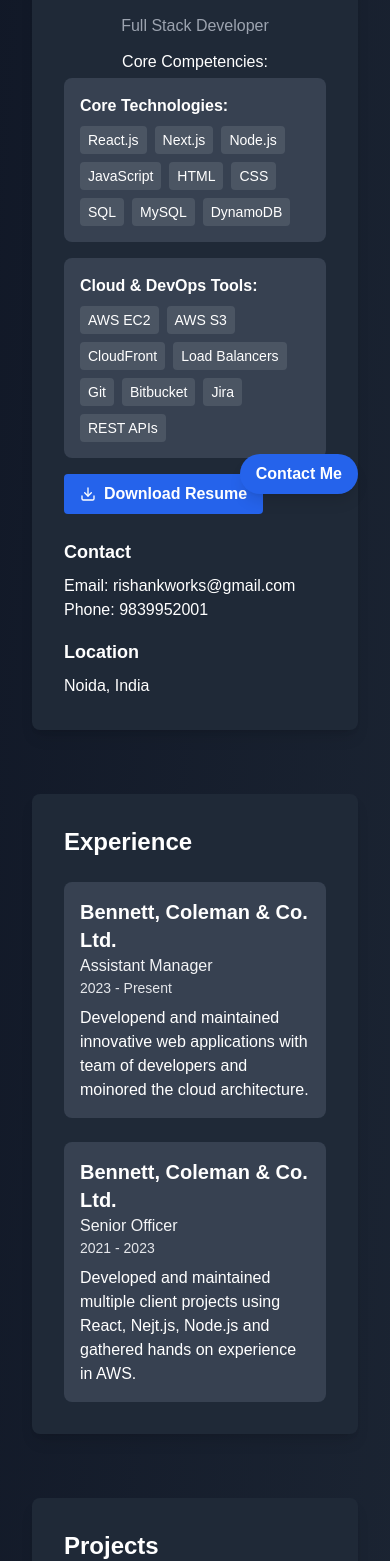
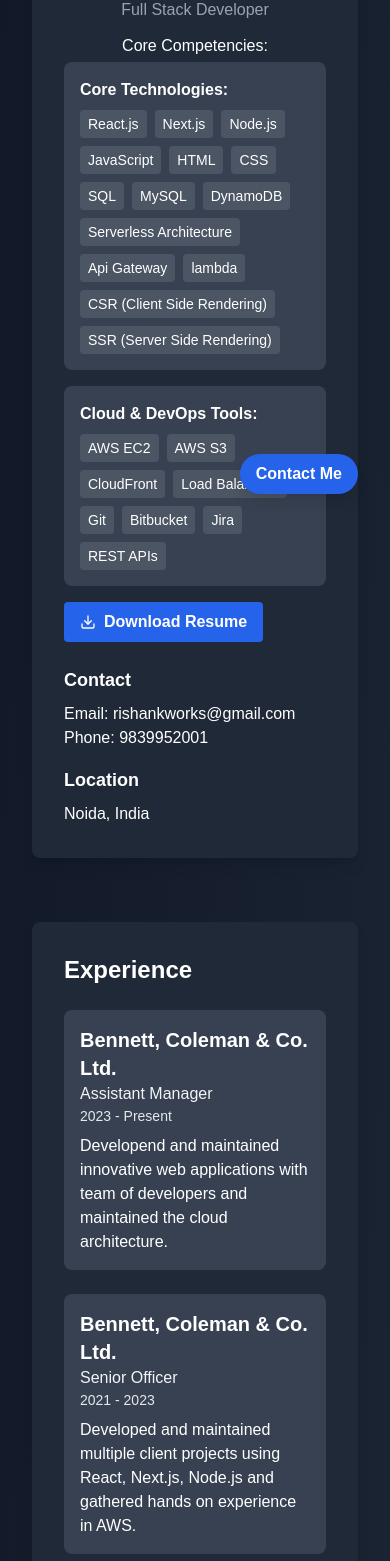
Before and after one commit to R-ishank/Portfolio, a Next.js app: page / in a window 390 px wide. Shown: the part 318-1879 px from the top of the page. Built offline with nearby package versions, Linux system fonts and the light colour scheme.

Commit message:
general image fix and adding new skills

```diff
--- a/src/app/components/Experience.tsx
+++ b/src/app/components/Experience.tsx
@@ -7,13 +7,13 @@
     company: 'Bennett, Coleman & Co. Ltd.',
     position: 'Assistant Manager',
     duration: '2023 - Present',
-    description: 'Developend and maintained innovative web applications with team of developers and moinored the cloud architecture.',
+    description: 'Developend and maintained innovative web applications with team of developers and maintained the cloud architecture.',
   },
   {
     company: 'Bennett, Coleman & Co. Ltd.',
     position: 'Senior Officer',
     duration: '2021 - 2023',
-    description: 'Developed and maintained multiple client projects using React, Nejt.js, Node.js and gathered hands on experience in AWS.',
+    description: 'Developed and maintained multiple client projects using React, Next.js, Node.js and gathered hands on experience in AWS.',
   },
 ]
 
--- /dev/null
+++ b/src/app/components/Footer.tsx
@@ -0,0 +1,44 @@
+"use client";
+import React from "react";
+import { Instagram, MessageCircleMore, Linkedin } from "lucide-react";
+
+const Footer = () => {
+  return (
+    <div className="flex items-center justify-evenly space-x-4">
+      {/* Instagram Link */}
+      <a
+        href="https://www.instagram.com/rishank_26/profilecard/?igsh=bGdwNjZodmx2dDlo"
+        target="_blank"
+        rel="noopener noreferrer"
+        aria-label="Instagram"
+        className="hover:scale-110 transition-transform"
+      >
+        <Instagram />
+      </a>
+
+      {/* WhatsApp Chat */}
+      <a
+        href="https://wa.me/9839952001"
+        target="_blank"
+        rel="noopener noreferrer"
+        aria-label="WhatsApp"
+        className="hover:scale-110 transition-transform"
+      >
+        <MessageCircleMore />
+      </a>
+
+      {/* LinkedIn Profile */}
+      <a
+        href="https://www.linkedin.com/in/rishank-tiwari-89b248198/"
+        target="_blank"
+        rel="noopener noreferrer"
+        aria-label="LinkedIn"
+        className="hover:scale-110 transition-transform"
+      >
+        <Linkedin />
+      </a>
+    </div>
+  );
+};
+
+export default Footer;
--- a/src/app/components/Profile.tsx
+++ b/src/app/components/Profile.tsx
@@ -61,7 +61,7 @@
           <img
             src="/PassportPRTnobg.jpeg"
             alt="Profile"
-            className="w-48 h-48 object-cover rounded-lg"
+            className="lg:w-[27rem] lg:h-56 w-44 h-44 object-cover rounded-lg"
           />
         </div>
         <div>
@@ -98,6 +98,11 @@
                   "SQL",
                   "MySQL",
                   "DynamoDB",
+                  "Serverless Architecture",
+                  "Api Gateway",
+                  "lambda",
+                  "CSR (Client Side Rendering)",
+                  "SSR (Server Side Rendering)",
                 ].map((tech) => (
                   <span
                     key={tech}
--- a/src/app/page.tsx
+++ b/src/app/page.tsx
@@ -2,7 +2,7 @@
 import Experience from '../app/components/Experience'
 import Projects from '../app/components/Projects'
 import ContactPopup from '../app/components/ContactPopup'
-
+import Footer from './components/Footer'
 
 export default function Home() {
   return (
@@ -12,6 +12,7 @@
         <Experience />
         <Projects />
         <ContactPopup />
+        <Footer/>
       </div>
     </main>
   )
```
Also changed, not shown: 1 other file (tests, documents, lock files or other folders).
